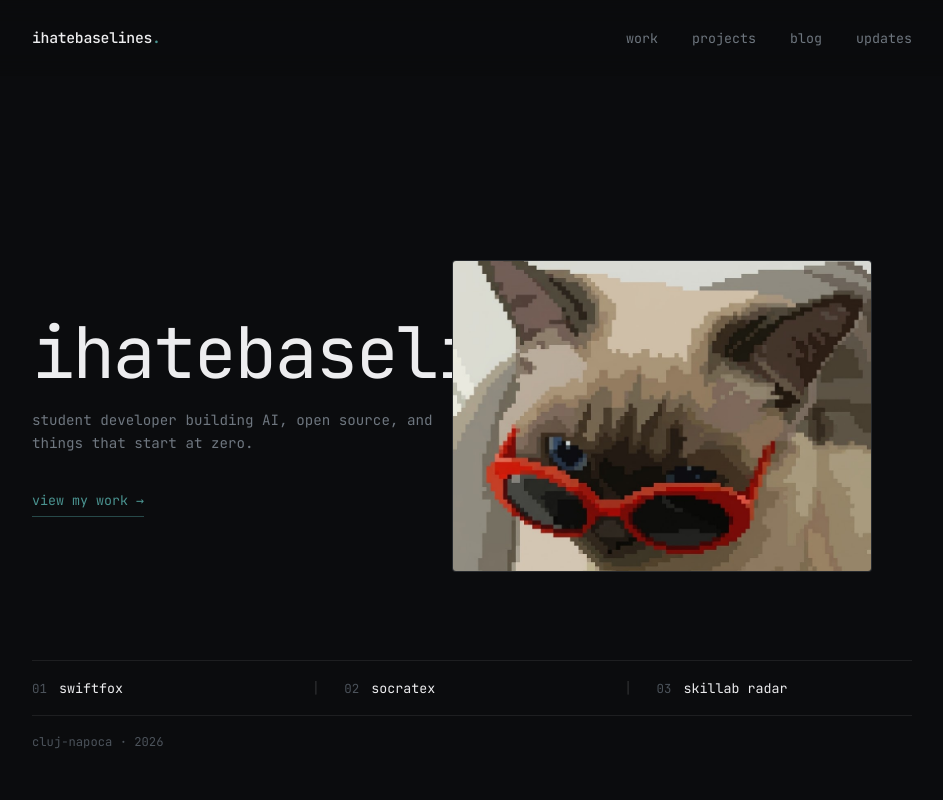
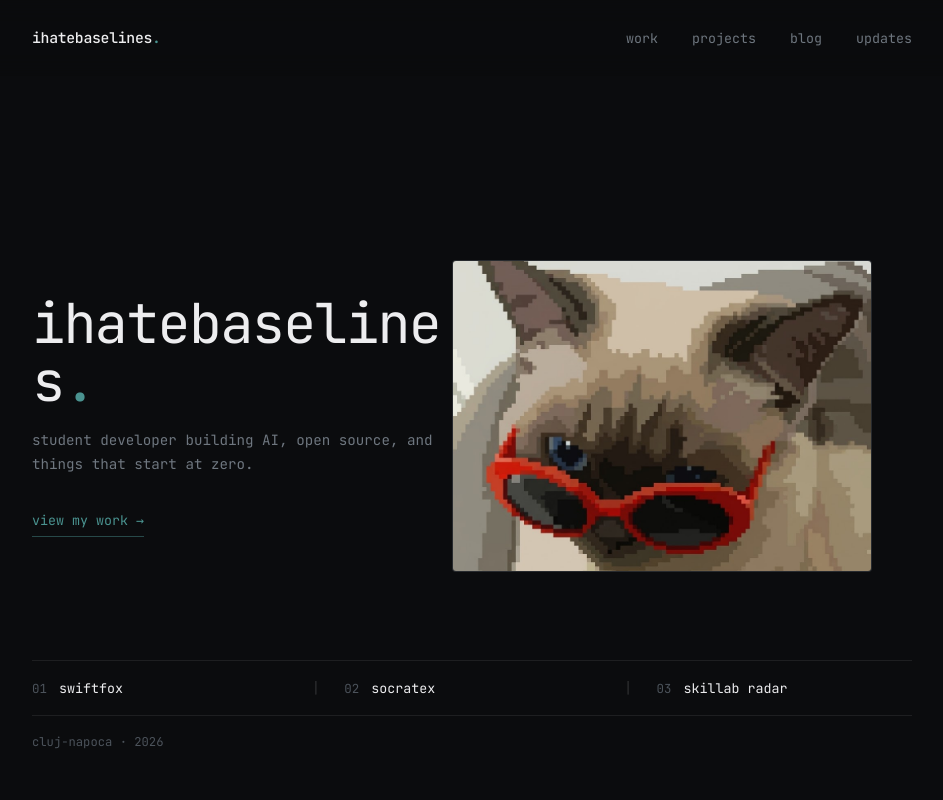
Before and after one commit to ihatebaselines/mywebsite, a Next.js app: page / in a window 1280 px wide. Shown: the top 800 px of the page, without its empty margins (168-1111 px from the left). Built offline with nearby package versions, Linux system fonts and the light colour scheme.

Commit message:
Fix title overflow into cat column, constrain hero text column

```diff
--- a/src/app/globals.css
+++ b/src/app/globals.css
@@ -284,6 +284,8 @@ img { display: block; max-width: 100%; }
 .hero-minimal-copy {
   display: flex;
   flex-direction: column;
+  min-width: 0;
+  overflow: hidden;
 }
 .hero-minimal-center .hero-visual {
   position: relative;
@@ -322,11 +324,12 @@ img { display: block; max-width: 100%; }
 }
 .hero-minimal .home-title {
   margin: 0 0 18px;
-  font-size: clamp(2.8rem, 6.2vw, 4.9rem);
+  font-size: clamp(2rem, 4.5vw, 3.8rem);
   font-weight: 400;
   letter-spacing: -0.03em;
   line-height: 1.06;
   color: var(--text);
+  word-break: break-word;
 }
 .hero-minimal-desc {
   margin: 0 0 32px;
```
